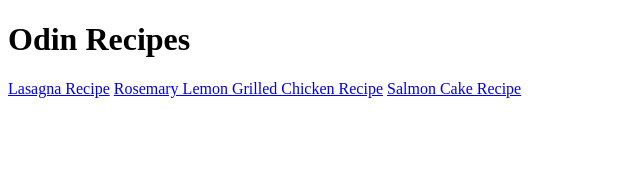
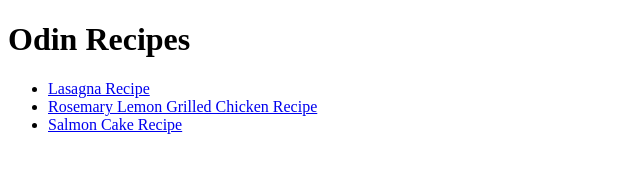
Before and after one commit to FrankPuerta/odin-recipes, a plain HTML site: page index.html in a window 1280 px wide. Shown: the whole page, without its empty margins (0-640 px from the left). Drawn offline with Linux system fonts and the light colour scheme.

Commit message:
Actually saves changes to home page readability (Whoops)

```diff
--- a/index.html
+++ b/index.html
@@ -9,9 +9,10 @@
 
     <body>
         <h1>Odin Recipes</h1>
-        <a href="./pages/lasagna.html" target="_blank" ref="noreferrer">Lasagna Recipe</a>
-        <a href="./pages/grilled-chicken.html" target="_blank" ref="noreferrer">Rosemary Lemon Grilled Chicken Recipe</a>
-        <a href="./pages/salmon-cake.html" target="_blank" ref="noreferrer">Salmon Cake Recipe</a>
-
+        <ul>
+            <li><a href="./pages/lasagna.html" target="_blank" ref="noreferrer">Lasagna Recipe</a></li>
+            <li><a href="./pages/grilled-chicken.html" target="_blank" ref="noreferrer">Rosemary Lemon Grilled Chicken Recipe</a></li>
+            <li><a href="./pages/salmon-cake.html" target="_blank" ref="noreferrer">Salmon Cake Recipe</a></li>
+        </ul>
     </body>
 </html>
```
